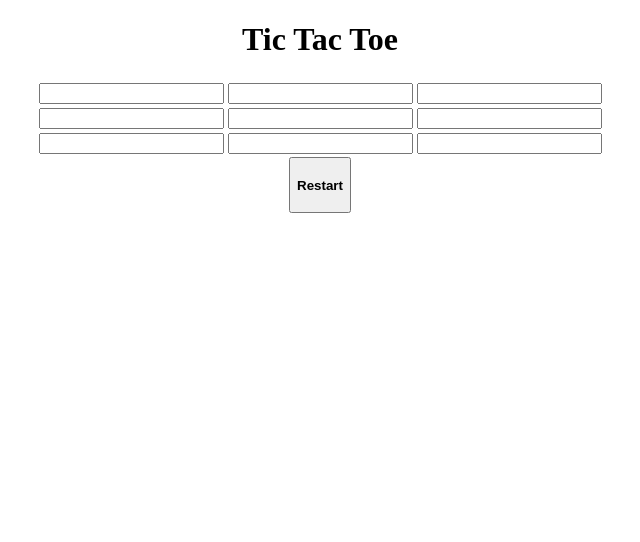
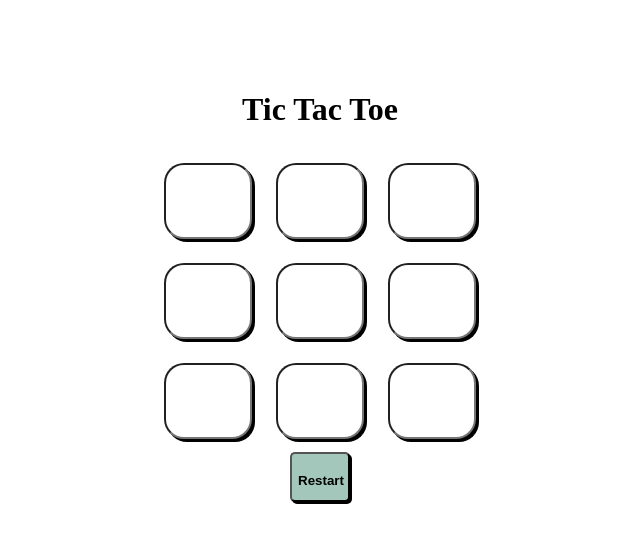
Before and after one commit to BharathaKumaran/Tic-Tac-Toe, a plain HTML site: page index.html in a window 1280 px wide. Shown: the whole page, without its empty margins (320-960 px from the left). Drawn offline with Linux system fonts and the light colour scheme.

Commit message:
Update index.html

```diff
--- a/index.html
+++ b/index.html
@@ -3,6 +3,7 @@
 <head>
 
     <title>Document</title>
+    <link href="tictactoe.css" rel="stylesheet">
 
     <script src="tictactoe.js"></script>
 
```
